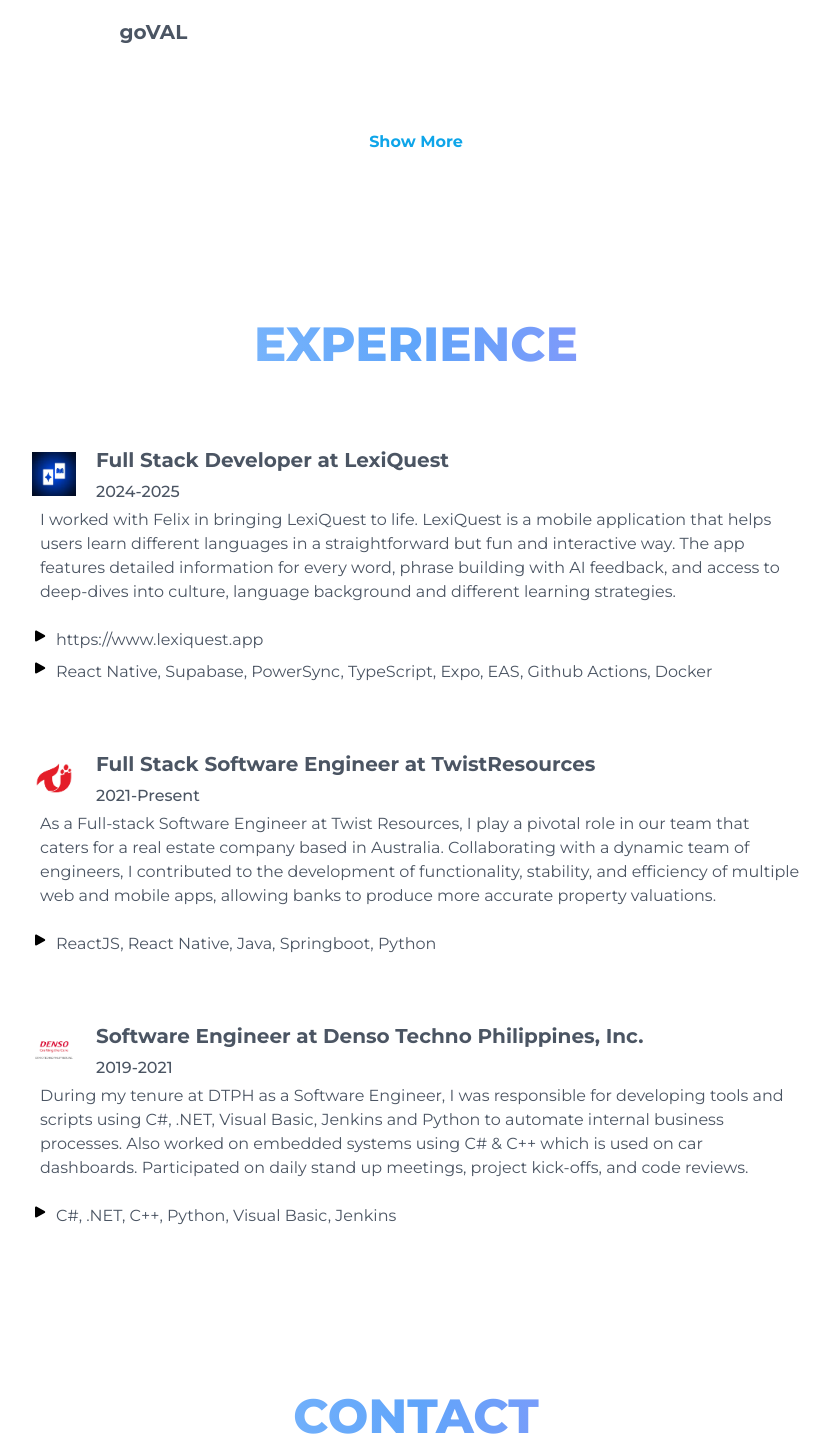
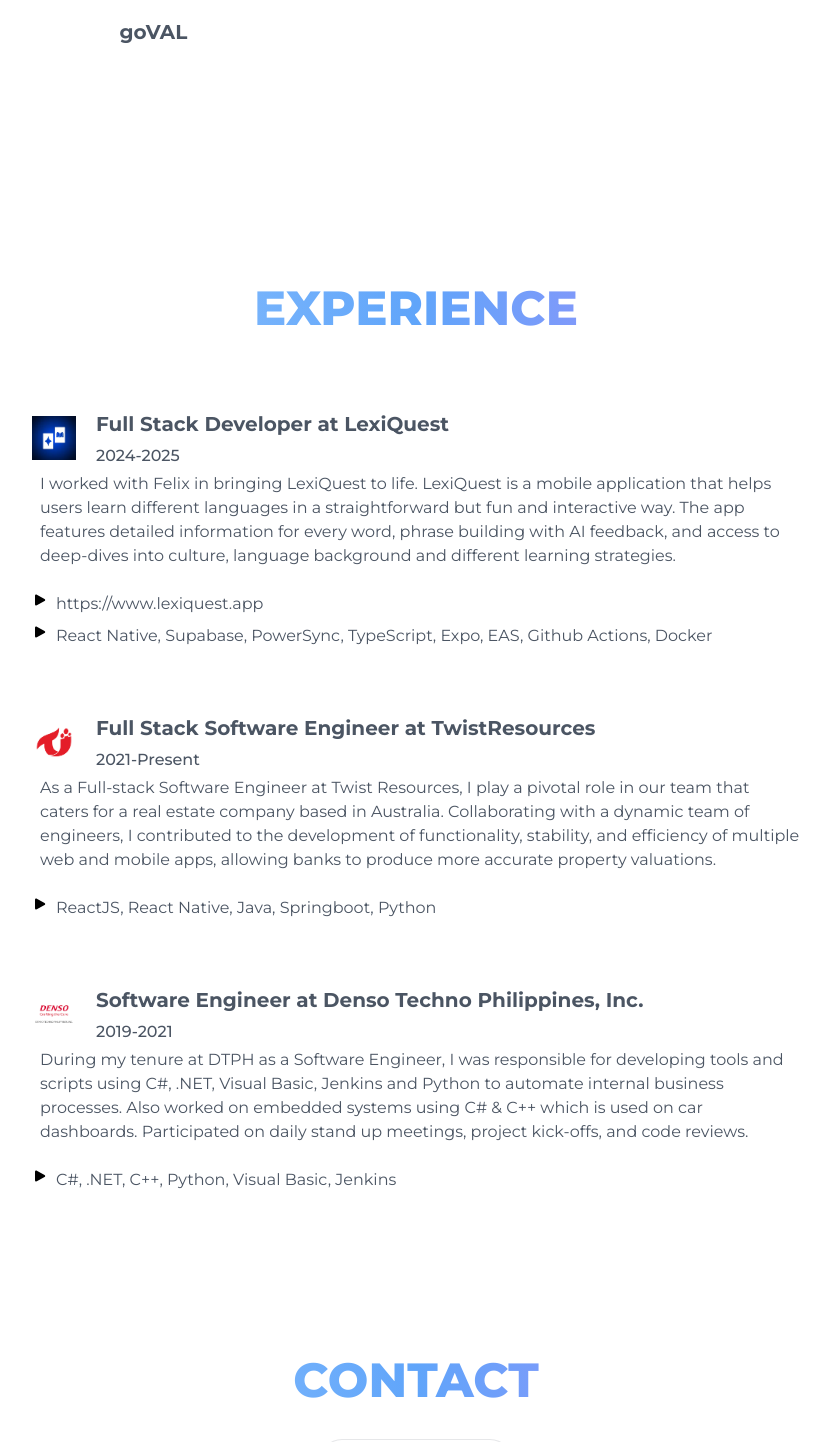
Before and after one commit to vfvicera220/vfvicera-portfolio, a Next.js app: page / in a window 1280 px wide. Shown: the part 2240-3682 px from the top of the page, without its empty margins (224-1053 px from the left). Built offline with nearby package versions, Linux system fonts and the light colour scheme.

Commit message:
add upwork link

```diff
--- a/src/app/page.tsx
+++ b/src/app/page.tsx
@@ -50,6 +50,9 @@
   // { href: "https://facebook.com" },
   { href: "https://github.com/vfvicera220" },
   { href: "https://www.linkedin.com/in/kvicera/" },
+  {
+    href: "https://www.upwork.com/freelancers/~01752e06ac87a9c281?mp_source=share",
+  },
   { network: "email", href: "mailto:vfvicera220@gmail.com" },
 ];
 const workExpStartYear = 2019;
@@ -479,12 +482,6 @@
                     );
                   })}
               </div>
-              <label
-                className="text-base font-bold leading-7 text-sky-500 hover:bg-blue-50 p-1 self-center"
-                onClick={() => setViewAllTech(!viewAllTech)}
-              >
-                {viewAllTech ? "Show Less" : "Show More"}
-              </label>
             </div>
           </div>
         </div>
```
